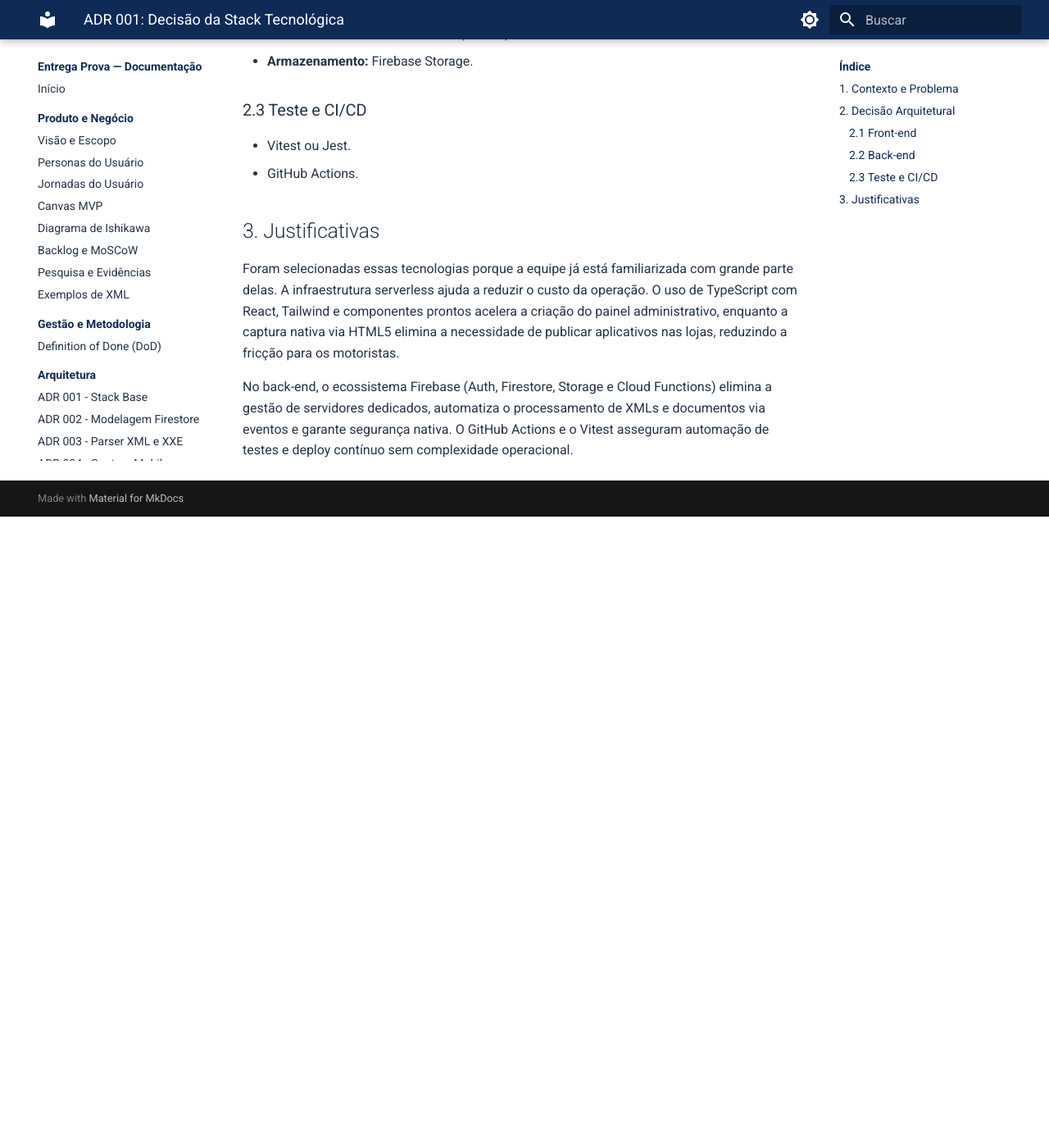
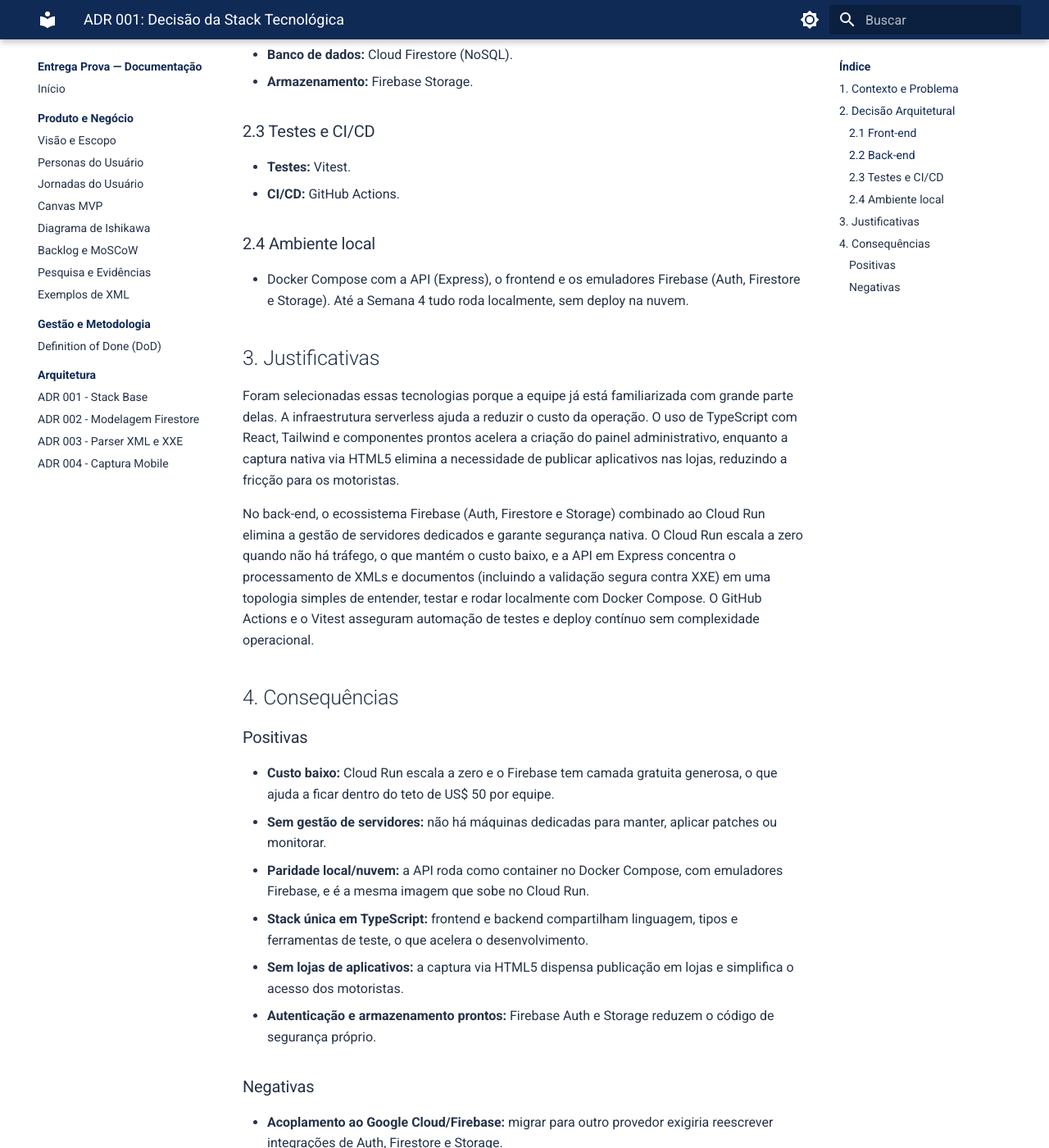
Before and after one commit to EntregaProva/EntregaProva-documentation, an MkDocs documentation site: the page built from docs/Arquitetura/adrs/ADR_001_Decisão Stack Tecnologica.md, in a window 1280 px wide and 1400 px high, scrolled down 979 px. Shown: the whole window at 82% size. Built offline with MkDocs 1.6.1 and Material for MkDocs 9.7.7, drawn with Linux system fonts in a browser that asks for light colours; before the commit the page ends 1609 px from its top, so only the background shows below that; some of the changed text lies outside the part shown.

Commit message:
Update ADR_001_Decisão Stack Tecnologica.md

```diff
--- a/docs/Arquitetura/adrs/ADR_001_Decisão Stack Tecnologica.md
+++ b/docs/Arquitetura/adrs/ADR_001_Decisão Stack Tecnologica.md
@@ -24,18 +24,43 @@
 
 ### 2.2 Back-end
 
-- **Linguagem:** Node.js com TypeScript.
+- **Linguagem e framework:** Node.js com TypeScript e Express, executado em **Cloud Run** (container serverless).
 - **Autenticação:** Firebase Authentication.
 - **Banco de dados:** Cloud Firestore (NoSQL).
 - **Armazenamento:** Firebase Storage.
 
-### 2.3 Teste e CI/CD
+### 2.3 Testes e CI/CD
 
-- Vitest ou Jest.
-- GitHub Actions.
+- **Testes:** Vitest.
+- **CI/CD:** GitHub Actions.
+
+### 2.4 Ambiente local
+
+- Docker Compose com a API (Express), o frontend e os emuladores Firebase (Auth, Firestore e Storage). Até a Semana 4 tudo roda localmente, sem deploy na nuvem.
 
 ## 3. Justificativas
 
 Foram selecionadas essas tecnologias porque a equipe já está familiarizada com grande parte delas. A infraestrutura serverless ajuda a reduzir o custo da operação. O uso de TypeScript com React, Tailwind e componentes prontos acelera a criação do painel administrativo, enquanto a captura nativa via HTML5 elimina a necessidade de publicar aplicativos nas lojas, reduzindo a fricção para os motoristas.
 
-No back-end, o ecossistema Firebase (Auth, Firestore, Storage e Cloud Functions) elimina a gestão de servidores dedicados, automatiza o processamento de XMLs e documentos via eventos e garante segurança nativa. O GitHub Actions e o Vitest asseguram automação de testes e deploy contínuo sem complexidade operacional.
+No back-end, o ecossistema Firebase (Auth, Firestore e Storage) combinado ao Cloud Run elimina a gestão de servidores dedicados e garante segurança nativa. O Cloud Run escala a zero quando não há tráfego, o que mantém o custo baixo, e a API em Express concentra o processamento de XMLs e documentos (incluindo a validação segura contra XXE) em uma topologia simples de entender, testar e rodar localmente com Docker Compose. O GitHub Actions e o Vitest asseguram automação de testes e deploy contínuo sem complexidade operacional.
+
+## 4. Consequências
+
+### Positivas
+
+- **Custo baixo:** Cloud Run escala a zero e o Firebase tem camada gratuita generosa, o que ajuda a ficar dentro do teto de US$ 50 por equipe.
+- **Sem gestão de servidores:** não há máquinas dedicadas para manter, aplicar patches ou monitorar.
+- **Paridade local/nuvem:** a API roda como container no Docker Compose, com emuladores Firebase, e é a mesma imagem que sobe no Cloud Run.
+- **Stack única em TypeScript:** frontend e backend compartilham linguagem, tipos e ferramentas de teste, o que acelera o desenvolvimento.
+- **Sem lojas de aplicativos:** a captura via HTML5 dispensa publicação em lojas e simplifica o acesso dos motoristas.
+- **Autenticação e armazenamento prontos:** Firebase Auth e Storage reduzem o código de segurança próprio.
+
+### Negativas
+
+- **Acoplamento ao Google Cloud/Firebase:** migrar para outro provedor exigiria reescrever integrações de Auth, Firestore e Storage.
+- **Modelo NoSQL:** o Firestore tem consultas e agregações limitadas (sem joins), exigindo modelagem cuidadosa dos dados e consistência de agregados feita na aplicação.
+- **Cold start:** com escala a zero, a primeira requisição após um período ocioso pode ter latência maior.
+- **Mais configuração que Cloud Functions:** é preciso manter Dockerfile, configuração de deploy e a API Express, em troca de uma topologia mais clara e portável.
+- **Captura limitada pelo navegador:** a API HTML5 oferece menos controle de câmera e nenhum modo offline completo, comparada a um app nativo.
+- **Risco de custo:** sem monitoramento, o uso de Cloud Run, Firestore e Storage pode estourar o teto; são necessários alertas de orçamento em 50%, 80% e 100%.
+- **Segurança sob responsabilidade do time:** Security Rules do Firestore/Storage e o isolamento entre clientes precisam ser bem escritos e testados.
```
Also changed, not shown: other parts of docs/Arquitetura/adrs/ADR_001_Decisão Stack Tecnologica.md (+2 -2 lines).
